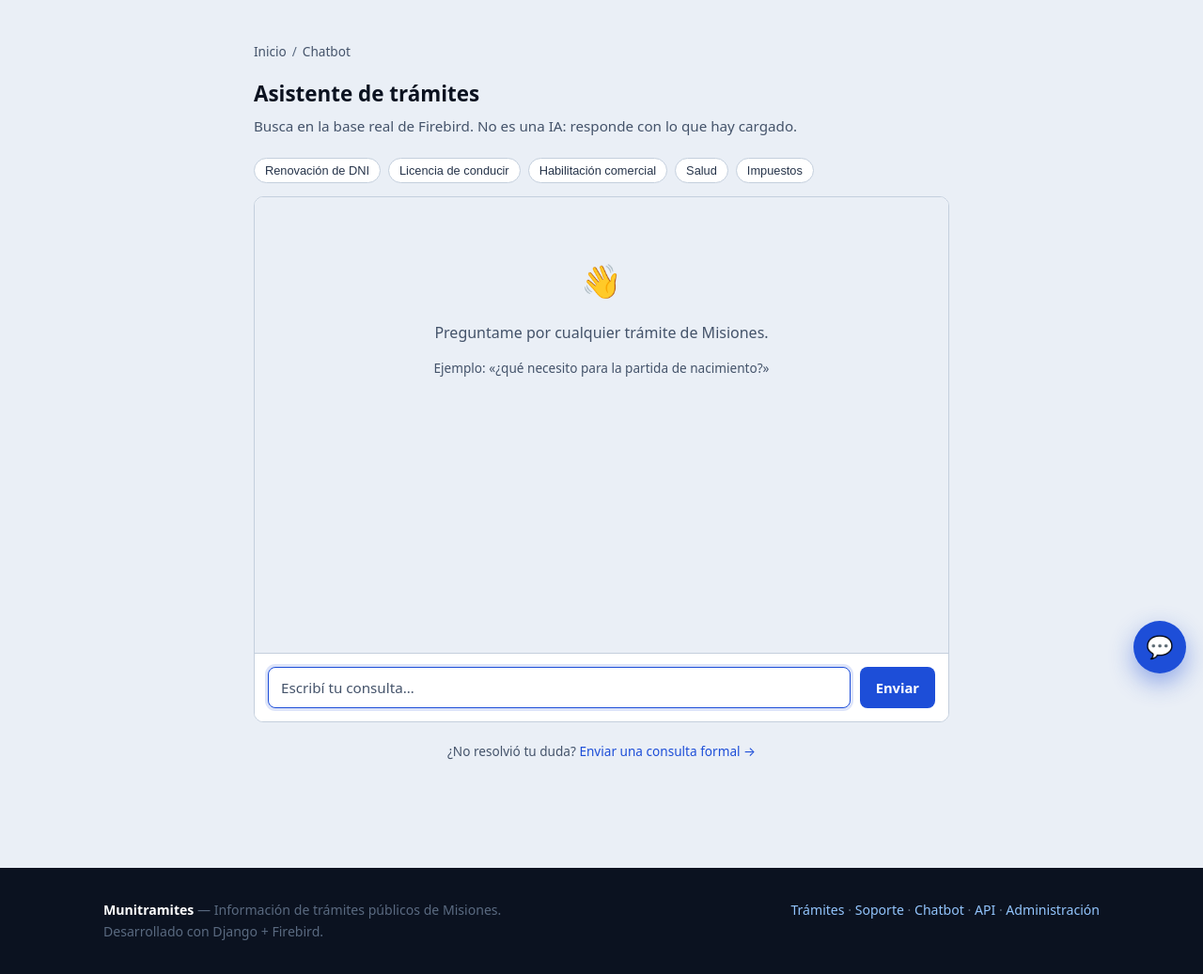
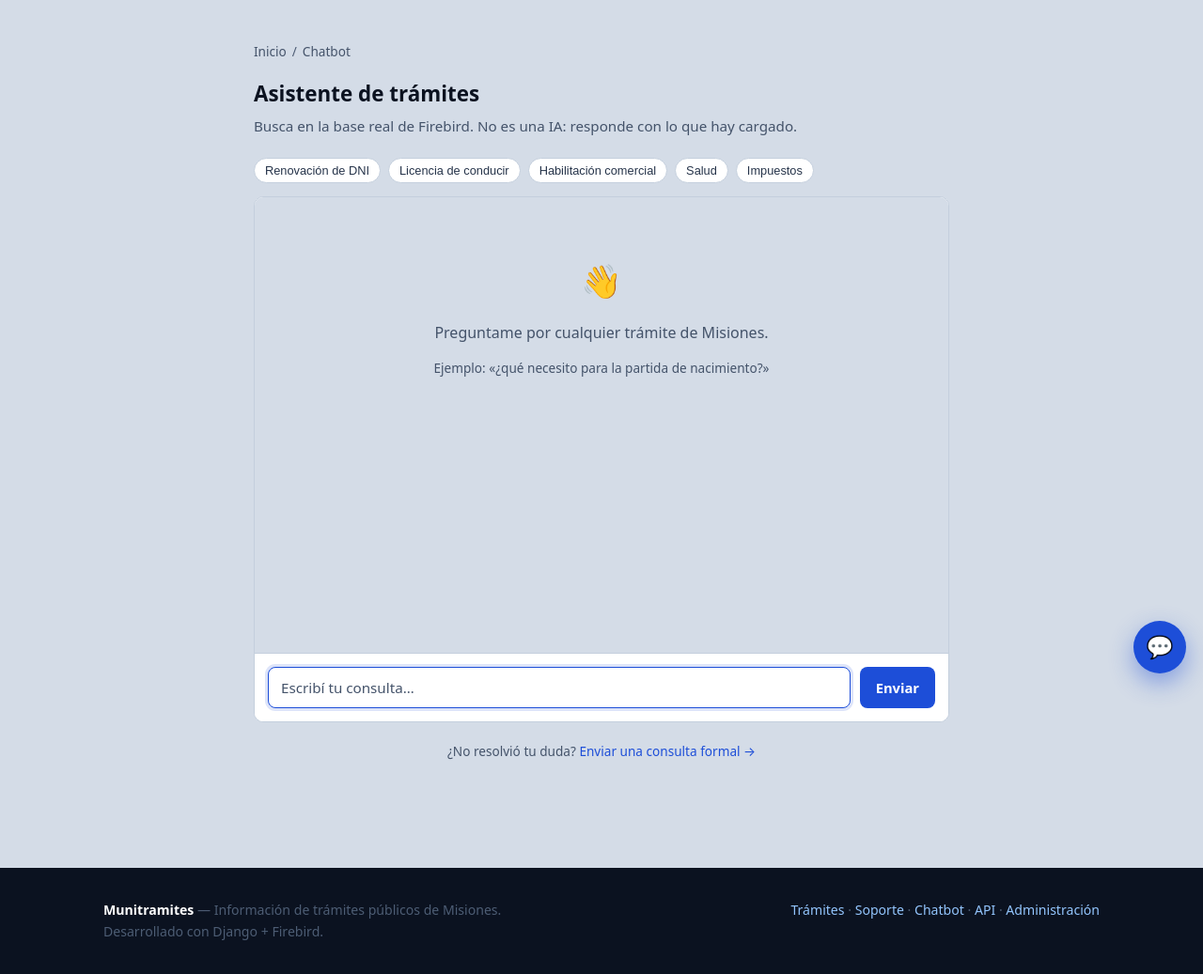
Before and after one commit to guilldev08/pp1_munitramites, a Django app: page /chatbot/ in a window 1280 px wide. Shown: the part 65-1102 px from the top of the page at 94% size. Run offline with Django 5.2, Linux system fonts and the light colour scheme.

Commit message:
Fondo general en gris claro: nada de blanco puro fuera de las tarjetas
- --gris-50 (fondo de la página) pasa de #eaeff6 a #d4dce7: un gris
  claro de verdad. Con el #f8fafc original el sitio parecía blanco y no
  se distinguía del fondo de las tarjetas.
- La banda alterna de la portada deja el #fff y usa --gris-100: lo
  único blanco ahora son tarjetas, formularios e inputs, que así
  resaltan sobre el gris.
- --gris-400 de #5a6a80 a #4d5d74: la paginación inactiva seguía
  quedando por debajo de 4,5:1 sobre el fondo más oscuro.
- Contraste medido en 12 pares: antes fallaban 4 y ahora no falla
  ninguno (el texto sobre la página va de 4,55:1 a 5,64:1 y el texto
  principal mantiene 13,54:1).

109 tests OK.

```diff
--- a/static/css/app.css
+++ b/static/css/app.css
@@ -7,15 +7,14 @@
   --azul: #1d4ed8;
   --azul-oscuro: #1e3a8a;
   --azul-claro: #dbeafe;
-  /* Grises un escalón MÁS OSCUROS que el Tailwind original: el fondo se
-     nota gris, los bordes se marcan y ningún texto queda clarito. La
-     medida es el contraste (WCAG): todo lo que era texto pasa de ~2,6:1
-     a ~5:1 o más, que es lo que se pide para que se lea en pantallas
-     malas. Si algún gris se mueve, revisar los pares de contraste. */
-  --gris-50: #eaeff6;
+  /* Grises MÁS OSCUROS que el Tailwind original: el fondo general es un
+     gris claro de verdad (#f8fafc era casi blanco y no se leía nada) y
+     ningún texto queda clarito. La medida es el contraste (WCAG AA =
+     4,5:1): si algún gris se mueve, revisar los pares sobre el fondo. */
+  --gris-50: #d4dce7;
   --gris-100: #dde5ef;
   --gris-200: #c4cfdd;
-  --gris-400: #5a6a80;
+  --gris-400: #4d5d74;
   --gris-500: #44536a;
   --gris-700: #26344a;
   --gris-900: #0b1220;
@@ -180,7 +179,7 @@ img { max-width: 100%; }
 
 /* --- Secciones ---------------------------------------------------------- */
 .seccion { padding: 44px 0; }
-.seccion--alterna { background: #fff; border-top: 1px solid var(--gris-200); border-bottom: 1px solid var(--gris-200); }
+.seccion--alterna { background: var(--gris-100); border-top: 1px solid var(--gris-200); border-bottom: 1px solid var(--gris-200); }
 
 .titulo-seccion {
   display: flex;
```
